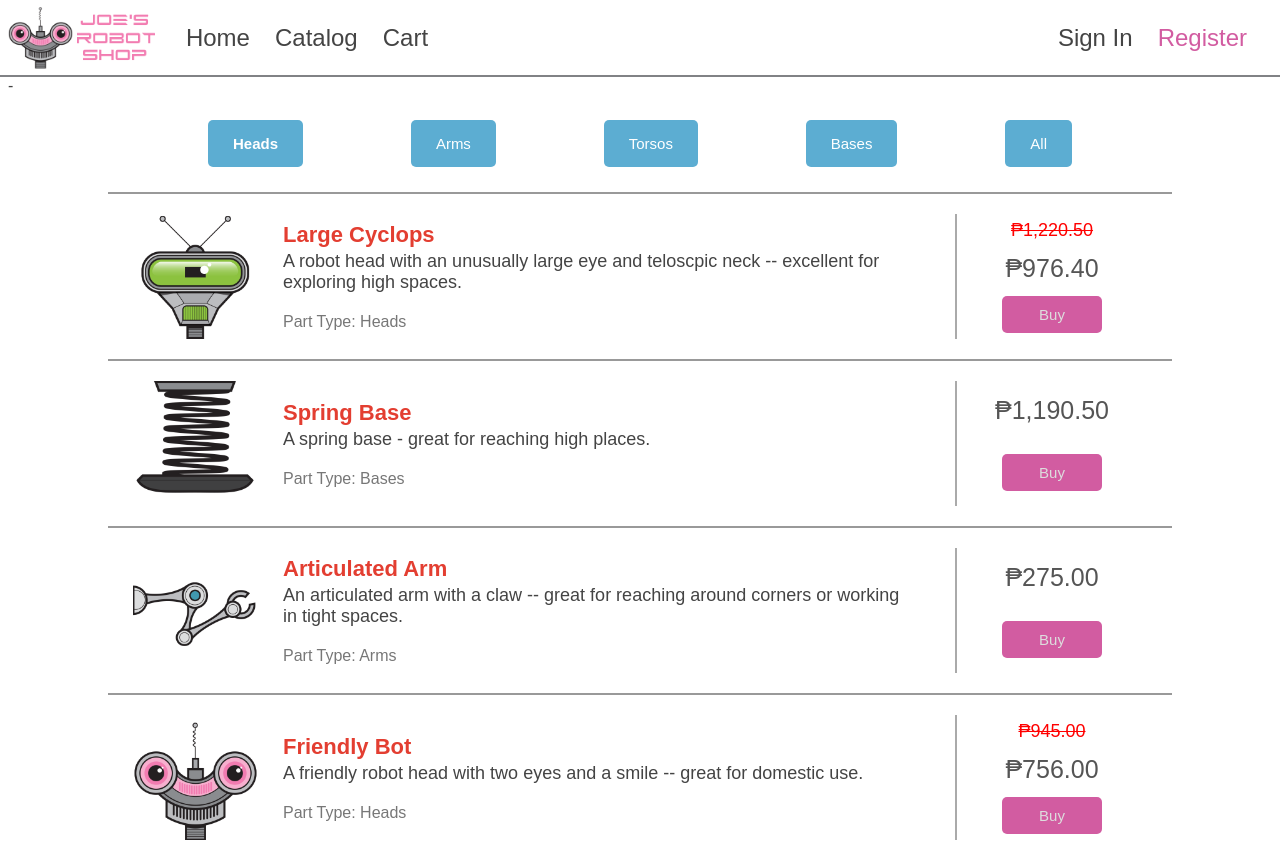
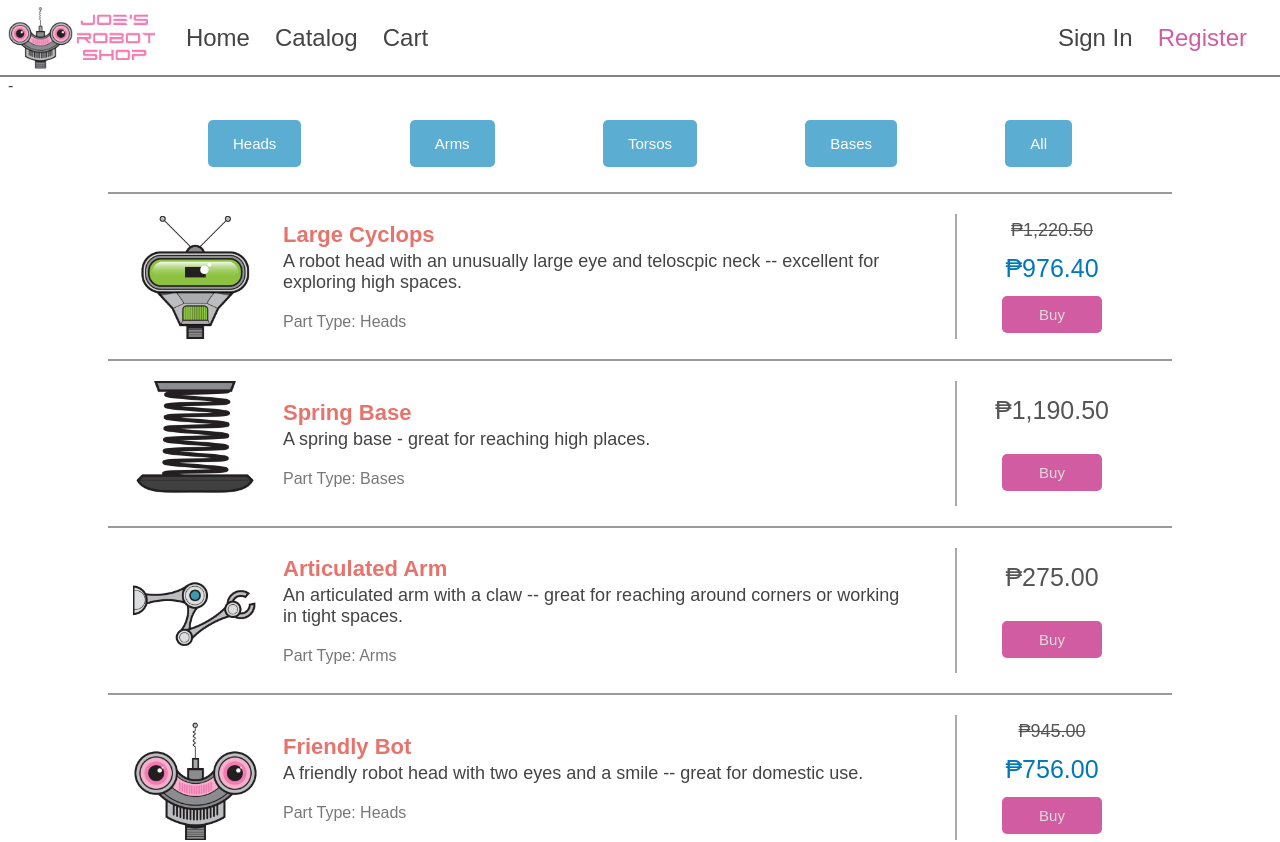
Before and after one commit to rising-dancho/angular_work, an Angular app in the folder pluralsite/: page / in a window 1280 px wide. Shown: the top 842 px of the page. Built offline with nearby package versions, Linux system fonts and the light colour scheme.

Commit message:
feat: output and input decorators

```diff
--- a/pluralsite/src/app/catalog/catalog.component.css
+++ b/pluralsite/src/app/catalog/catalog.component.css
@@ -1,5 +1,3 @@
-
-
 .container {
   display: flex;
   flex-direction: column;
--- a/pluralsite/src/app/catalog/catalog.component.html
+++ b/pluralsite/src/app/catalog/catalog.component.html
@@ -2,7 +2,7 @@
 <div class="container">
   <div class="filters">
     <!-- EVENT BINDING -->
-    <a class="button bold" (click)="filter = 'Heads'">Heads</a>
+    <a class="button" (click)="filter = 'Heads'">Heads</a>
     <a class="button" (click)="filter = 'Arms'">Arms</a>
     <a class="button" (click)="filter = 'Torsos'">Torsos</a>
     <a class="button" (click)="filter = 'Bases'">Bases</a>
@@ -14,7 +14,11 @@
   -->
   <ul class="products">
     <li class="product-item" *ngFor="let product of getFilteredProducts()">
-      <bot-product-details [productDetails]="product"></bot-product-details>
+      <!-- buy event is the only event in the child component right now : what do i want the buy event to trigger-->
+      <bot-product-details
+        [product]="product"
+        (buy)="addToCart(product)"
+      ></bot-product-details>
     </li>
   </ul>
 </div>
--- a/pluralsite/src/app/catalog/catalog.component.ts
+++ b/pluralsite/src/app/catalog/catalog.component.ts
@@ -14,7 +14,6 @@ export class CatalogComponent {
   // products: any;
 
   filter: string = '';
-
   cart: IProduct[] = [];
 
   constructor() {
@@ -196,6 +195,11 @@ export class CatalogComponent {
     ];
   }
 
+  addToCart(product: IProduct) {
+    this.cart.push(product);
+    console.log(`product ${product.name} added to cart`);
+  }
+
   getFilteredProducts() {
     return this.filter === ''
       ? this.products
--- a/pluralsite/src/app/product-details/product-details.component.html
+++ b/pluralsite/src/app/product-details/product-details.component.html
@@ -4,11 +4,11 @@
     <!--THIS IS ATTRIBUTE BINDING: [alt]="product.name" (evaluated as expression)-->
     <!-- attribute binding: can also call functions from the component and back to the template -->
     <!-- SAFE NAVIGATION OPERATOR: just add ? after an instance name -->
-    <img [src]="getImageUrl(productDetails)" [alt]="productDetails?.name" />
+    <img [src]="getImageUrl(product)" [alt]="product.name" />
     <div class="product-info">
-      <div class="name red">{{ productDetails?.name }}</div>
-      <div class="description">{{ productDetails?.description }}</div>
-      <div class="category">Part Type: {{ productDetails?.category }}</div>
+      <div class="name red">{{ product.name }}</div>
+      <div class="description">{{ product.description }}</div>
+      <div class="category">Part Type: {{ product.category }}</div>
     </div>
   </div>
   <div class="price">
@@ -21,18 +21,16 @@
     <!-- STYLE BINDING OPTION #1: [style.color]="product.discount > 0 ? 'red' : ''" -->
     <!-- ngStyle OPTION #2: [ngStyle]="{ color: product.discount > 0 ? 'red' : '' }" -->
     <!-- style="font-weight: bolder" -->
+    <div [ngClass]="getDiscountedClasses(product)">
+      {{ product.price | currency: "PHP" : "symbol" }}
+    </div>
     <div
-      [ngStyle]="{ color: productDetails.discount > 0 ? 'red' : '' }"
-      [ngClass]="getDiscountedClasses(productDetails)"
+      [ngStyle]="{ color: product.discount > 0 ? '#0078B9' : '' }"
+      class="discount"
+      *ngIf="product.discount > 0"
     >
-      {{ productDetails?.price | currency: "PHP" : "symbol" }}
+      {{ product.price * (1 - product.discount) | currency: "PHP" : "symbol" }}
     </div>
-    <div class="discount" *ngIf="productDetails.discount > 0">
-      {{
-        productDetails.price * (1 - productDetails.discount)
-          | currency: "PHP" : "symbol"
-      }}
-    </div>
-    <button class="cta" (click)="addToCart(productDetails)">Buy</button>
+    <button class="cta" (click)="buyButtonClicked()">Buy</button>
   </div>
 </div>
--- a/pluralsite/src/app/product-details/product-details.component.ts
+++ b/pluralsite/src/app/product-details/product-details.component.ts
@@ -1,4 +1,4 @@
-import { Component, Input } from '@angular/core';
+import { Component, Input, Output, EventEmitter } from '@angular/core';
 import { IProduct } from '../catalog/product.model';
 
 @Component({
@@ -7,26 +7,29 @@ import { IProduct } from '../catalog/product.model';
   styleUrls: ['./product-details.component.css'],
 })
 export class ProductDetailsComponent {
-  @Input() productDetails!: IProduct;
-  cart: IProduct[] = [];
+  // parent to child
+  @Input() product!: IProduct;
+  // event that the child component would raise
+  @Output() buy = new EventEmitter();
 
-  constructor() {}
-
-  getImageUrl(productDetails: IProduct) {
-    return '/assets/images/robot-parts/' + productDetails?.imageName;
+  getImageUrl(product: IProduct) {
+    return '/assets/images/robot-parts/' + product?.imageName;
   }
 
-  addToCart(productDetails: IProduct) {
-    this.cart.push(productDetails);
-    console.log(`product ${productDetails.name} added to cart`);
-  }
-
-  getDiscountedClasses(productDetails: IProduct) {
-    if (productDetails.discount > 0) {
+  getDiscountedClasses(product: IProduct) {
+    if (product.discount > 0) {
       // return ['strikethrough', bold]; // multiple classes
       return ['strikethrough'];
     } else {
-      return [];
+      return [''];
     }
   }
+
+  buyButtonClicked() {
+    // raise a new buy event
+    this.buy.emit(); // this is how we trigger the event
+  }
 }
+
+// careful with  EventEmitter sometimes wrong import happens
+// https://chatgpt.com/share/699655fa-2e08-8000-80b8-5b68684cc0e7
--- a/pluralsite/src/styles.css
+++ b/pluralsite/src/styles.css
@@ -1,5 +1,5 @@
 .red {
-  color: #e33e31;
+  color: #e6746c;
 }
 
 .bold {
```
